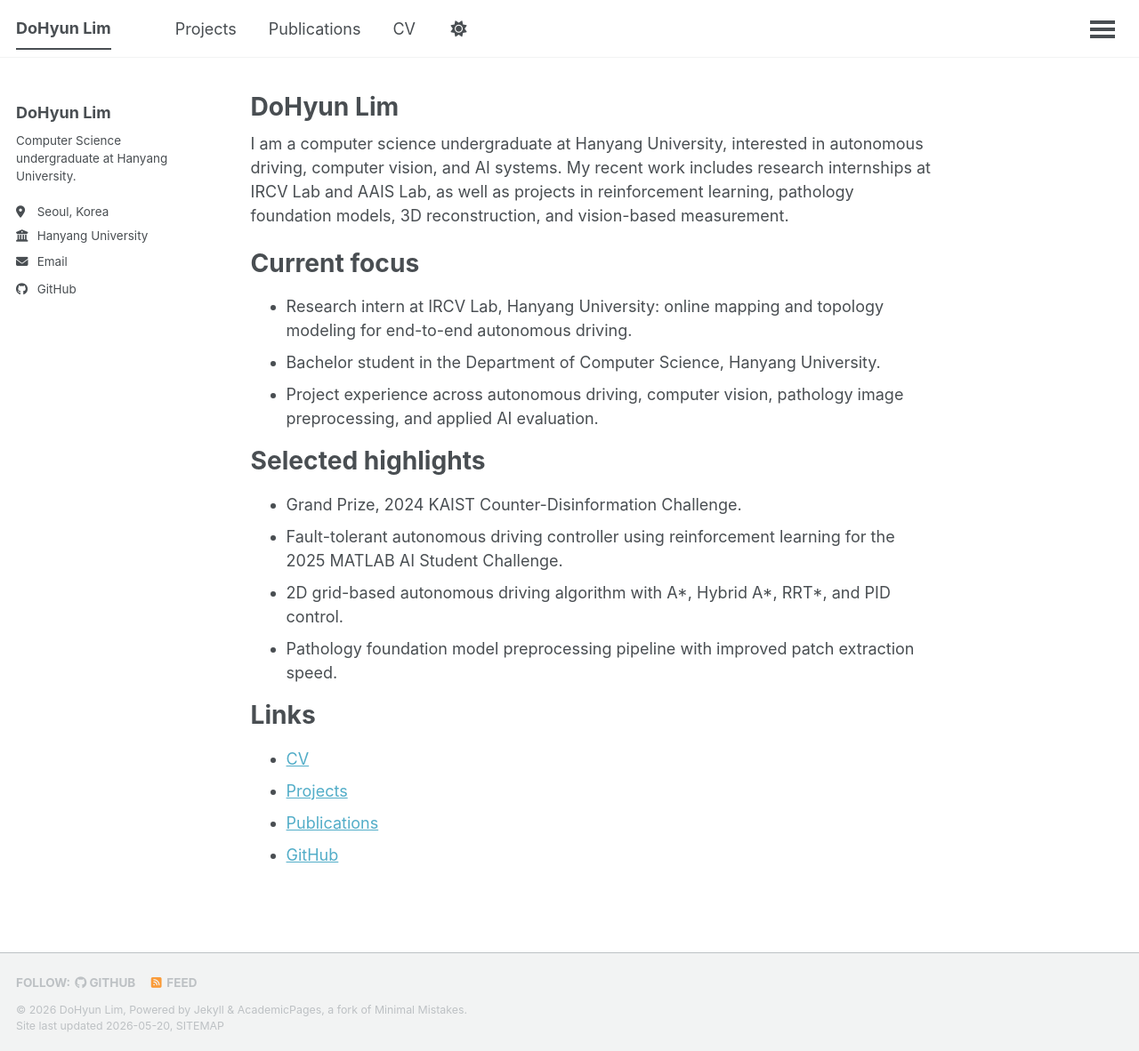
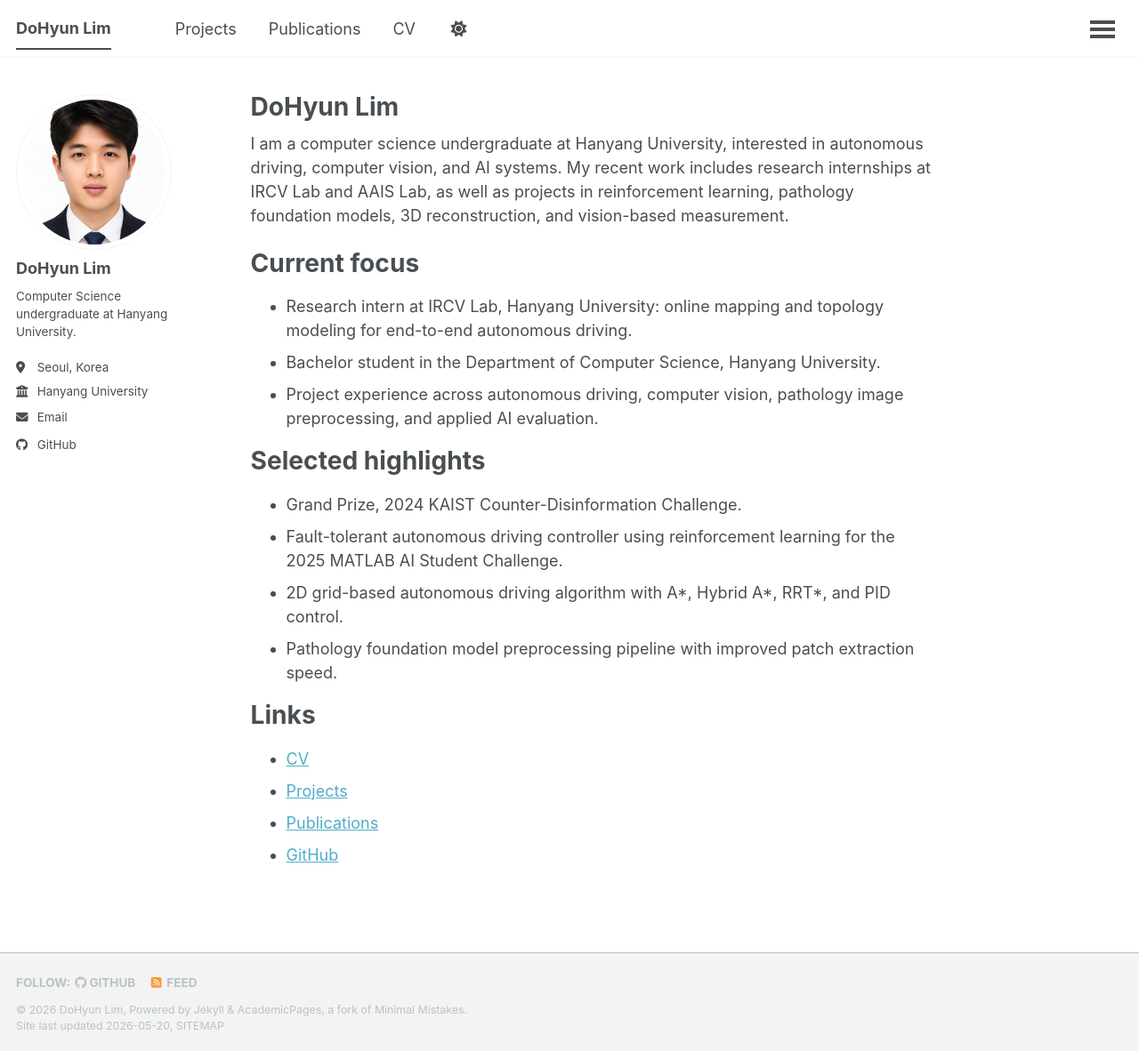
Before and after one commit to Dororo99/dororo99.github.io, a Jekyll site: the page built from _pages/about.md, in a window 1280 px wide and 1182 px high. Shown: the whole window at 89% size. Built offline with Jekyll 4.4.1, drawn with Linux system fonts in a browser that asks for light colours; a script that is not in the unit is left out.

Commit message:
Add profile photo to sidebar
Use the provided suit portrait as the Academic Pages author avatar, with a square web-sized copy stored under images for the sidebar profile block.

Constraint: No Docker or Dev Container workflow is used.

Tested: YAML parsing, image dimensions, and git diff --check passed.

Related: Displays the profile photo above the author information on pages with author_profile enabled.

Co-authored-by: OmX <omx@oh-my-codex.dev>

```diff
--- a/_config.yml
+++ b/_config.yml
@@ -23,7 +23,7 @@ repository               : "Dororo99/dororo99.github.io"
 #               Additional customization can be done by editing /_includes/author-profile.html
 author:
   # Biographic information
-  avatar           :
+  avatar           : "dohyun-lim-profile.jpeg"
   name             : "DoHyun Lim"
   pronouns         : # example: "she/her"
   bio              : "Computer Science undergraduate at Hanyang University."
--- a/_data/authors.yml
+++ b/_data/authors.yml
@@ -5,5 +5,5 @@ DoHyun Lim:
   uri         : "https://dororo99.github.io"
   email       : "ldh991014@hanyang.ac.kr"
   bio         : "Computer Science undergraduate at Hanyang University."
-  avatar      :
+  avatar      : "dohyun-lim-profile.jpeg"
   github      : "Dororo99"
```
Also changed, not shown: images/dohyun-lim-profile.jpeg (added).
